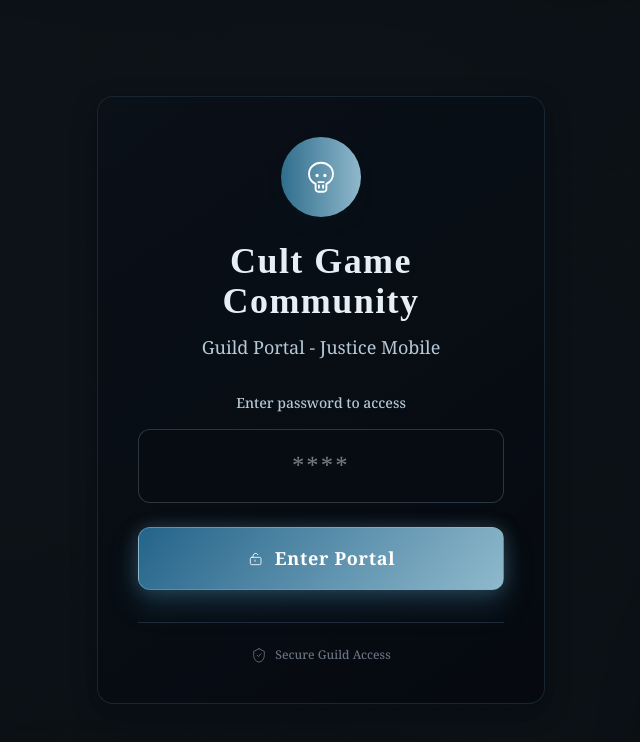
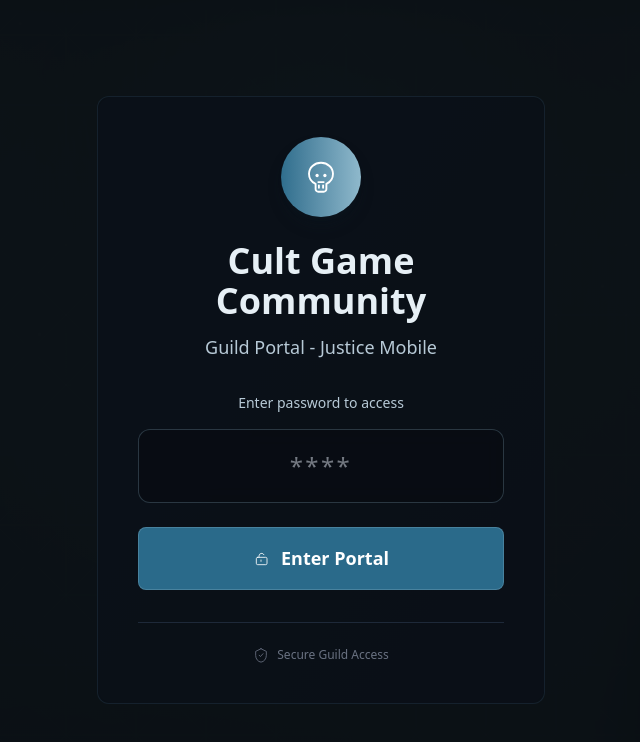
Before and after one commit to Oeronteros/justice-rus, a Next.js app: page / in a window 1280 px wide. Shown: the top 742 px of the page, without its empty margins (319-959 px from the left). Built offline with nearby package versions, Linux system fonts and the light colour scheme; no server answers.

Commit message:
ывывыв

```diff
--- a/app/globals.css
+++ b/app/globals.css
@@ -28,7 +28,7 @@
 body {
   background: var(--wuxia-ink);
   color: var(--wuxia-paper);
-  font-family: 'Noto Serif', Georgia, serif;
+  font-family: system-ui, -apple-system, BlinkMacSystemFont, 'Segoe UI', Roboto, sans-serif;
 }
 
 .theme-wuxia .dc-text {
@@ -92,12 +92,12 @@ body {
 }
 
 .font-orbitron {
-  font-family: 'ZCOOL XiaoWei', serif;
-  letter-spacing: 0.04em;
+  font-family: system-ui, -apple-system, BlinkMacSystemFont, 'Segoe UI', sans-serif;
+  font-weight: 600;
 }
 
 .font-roboto {
-  font-family: 'Noto Serif', Georgia, serif;
+  font-family: system-ui, -apple-system, BlinkMacSystemFont, 'Segoe UI', sans-serif;
 }
 
 .theme-wuxia .wuxia-backdrop {
@@ -1198,7 +1198,7 @@ body {
   }
 
   .dc-order-step {
-    @apply border border-transparent transition-all duration-200;
+    @apply border border-transparent;
     position: relative;
     display: inline-flex;
     align-items: center;
@@ -1597,17 +1597,14 @@ body {
 
   /* Карточки */
 .card {
-  @apply rounded-2xl border transition-all duration-200;
-  border: 1px solid rgba(42, 63, 79, 0.5);
-  background: linear-gradient(145deg, rgba(10, 16, 24, 0.92), rgba(6, 10, 16, 0.98));
-  box-shadow: 0 8px 24px rgba(4, 8, 12, 0.4);
+  @apply rounded-xl border;
+  border: 1px solid rgba(42, 63, 79, 0.4);
+  background: rgba(10, 16, 24, 0.9);
   position: relative;
-  overflow: hidden;
 }
 
 .card:hover {
-  border-color: rgba(60, 90, 110, 0.6);
-  box-shadow: 0 12px 32px rgba(4, 8, 12, 0.5);
+  border-color: rgba(60, 90, 110, 0.5);
 }
 
   .card > * {
@@ -1617,28 +1614,24 @@ body {
 
   /* Кнопки */
   .btn-primary {
-    @apply text-white font-medium py-3 px-6 rounded-xl transition-all duration-300;
-    background: linear-gradient(130deg, #24648a, #8fb9cc);
-    border: 1px solid rgba(143, 185, 204, 0.45);
-    box-shadow: 0 14px 28px rgba(47, 110, 141, 0.35), 0 0 18px rgba(143, 185, 204, 0.25);
-    letter-spacing: 0.04em;
+    @apply text-white font-medium py-2.5 px-5 rounded-lg;
+    background: #2a6a8a;
+    border: 1px solid rgba(143, 185, 204, 0.3);
   }
 
   .btn-primary:hover {
-    background: linear-gradient(130deg, #2d7aa6, #b0d4e6);
-    box-shadow: 0 20px 34px rgba(47, 110, 141, 0.5), 0 0 22px rgba(143, 185, 204, 0.35);
+    background: #3a7a9a;
   }
 
   .btn-secondary {
-    @apply text-white font-medium py-3 px-6 rounded-xl transition-all duration-300;
+    @apply text-white font-medium py-2.5 px-5 rounded-lg;
     background: rgba(10, 16, 24, 0.6);
     border: 1px solid rgba(143, 185, 204, 0.2);
-    backdrop-filter: blur(10px);
   }
 
   .btn-secondary:hover {
     background: rgba(14, 22, 32, 0.75);
-    border-color: rgba(143, 185, 204, 0.45);
+    border-color: rgba(143, 185, 204, 0.4);
   }
 
   /* Инпуты */
--- a/app/layout.tsx
+++ b/app/layout.tsx
@@ -1,18 +1,10 @@
 import type { Metadata } from "next";
-import { Noto_Serif } from 'next/font/google';
 import "./globals.css";
 import SeasonalClient from "@/components/SeasonalClient";
 import PointerEffectsClient from "@/components/PointerEffectsClient";
 import BackgroundEffects from "@/components/BackgroundEffects";
 import { QueryProvider } from "@/lib/providers/QueryProvider";
 import { I18nProvider } from "@/lib/i18n/context";
-
-const notoSerif = Noto_Serif({
-  weight: ['400', '500', '600', '700'],
-  subsets: ['latin', 'cyrillic'],
-  display: 'swap',
-  variable: '--font-noto-serif',
-});
 
 export const metadata: Metadata = {
   title: "Cult | Game Community",
@@ -43,8 +35,8 @@ export default function RootLayout({
   children: React.ReactNode;
 }>) {
   return (
-    <html lang="ru" className={notoSerif.variable}>
-      <body className={`theme-wuxia ${notoSerif.className}`}>
+    <html lang="ru">
+      <body className="theme-wuxia">
         <QueryProvider>
           <I18nProvider>
             <SeasonalClient />
```
